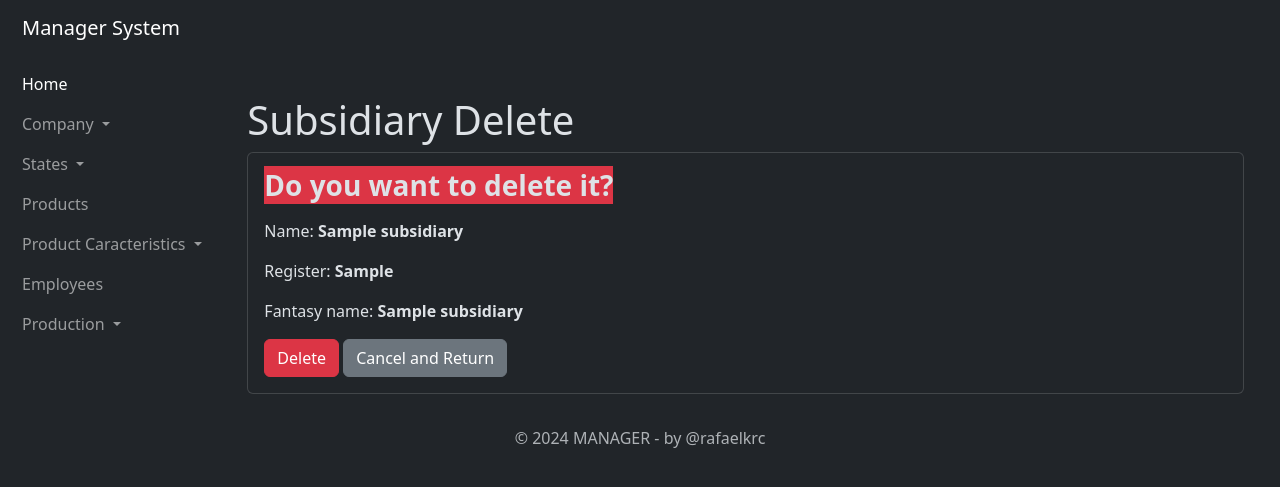
After one commit to Rafaelkrc/manager, a Django app: page /subsidiaries/1/delete/ in a window 1280 px wide. The commit adds this page. Shown: the top 487 px of the page. Run offline with Django 5.2, Linux system fonts and the light colour scheme; tables that the repository leaves empty hold one stand-in row (values such as "Sample post").

Commit message:
created subsidiary update and delete
close #85

```diff
--- /dev/null
+++ b/subsidiaries/templates/subsidiary_delete.html
@@ -0,0 +1,26 @@
+{% extends 'base.html' %}
+{% block title %}Subsidiary Delete{% endblock %}
+
+{% block content %}
+
+<div class="container mt-4">
+    <h3 class="display-6">Subsidiary Delete</h3>
+    <div class="card">
+        <div class="card-body">
+            <h3 class="card-title"><strong class="bg-danger">Do you want to delete it?</strong></h3>
+            <p></p>
+            <p class="card-text">Name: <strong>{{ subsidiary.name }}</strong></p>
+            <p class="card-text">Register: <strong>{{ subsidiary.register }}</strong></p>
+            <p class="card-text">Fantasy name: <strong>{{ subsidiary.fantasy_name }}</strong></p>
+            <form method="post">
+                {% csrf_token %}
+                <button type="submit" class="btn btn-danger">Delete</button>
+                <a href="{% url 'subsidiary_list' %}" class="btn btn-secondary">Cancel and
+                    Return</a>
+            </form>
+        </div>
+    </div>
+</div>
+
+
+{% endblock %}
--- a/subsidiaries/templates/subsidiary_list.html
+++ b/subsidiaries/templates/subsidiary_list.html
@@ -45,6 +45,12 @@ Manager - Subsidiary
                     <a href="{% url 'subsidiary_detail' subsidiary.id %}" class="btn btn-info btn-sm">
                         <i class="bi bi-eye"></i>
                     </a>
+                    <a href="{% url 'subsidiary_update' subsidiary.id %}" class="btn btn-warning btn-sm">
+                        <i class="bi bi-pencil"></i>
+                    </a>
+                    <a href="{% url 'subsidiary_delete' subsidiary.id %}" class="btn btn-danger btn-sm">
+                        <i class="bi bi-trash"></i>
+                    </a>
                 </td>
             </tr>
             {% endfor %}
--- a/subsidiaries/urls.py
+++ b/subsidiaries/urls.py
@@ -5,4 +5,6 @@ urlpatterns = [
     path('subsidiaries/list/', views.SubsidiaryListView.as_view(), name='subsidiary_list'),
     path('subsidiaries/create/', views.SubsidiaryCreateView.as_view(), name='subsidiary_create'),
     path('subsidiaries/<int:pk>/detail/', views.SubsidiaryDetailView.as_view(), name='subsidiary_detail'),
+    path('subsidiaries/<int:pk>/update/', views.SubsidiaryUpdateView.as_view(), name='subsidiary_update'),
+    path('subsidiaries/<int:pk>/delete/', views.SubsidiaryDeleteView.as_view(), name='subsidiary_delete'),
 ]
--- a/subsidiaries/views.py
+++ b/subsidiaries/views.py
@@ -1,4 +1,4 @@
-from django.views.generic import ListView, CreateView, DetailView
+from django.views.generic import ListView, CreateView, DetailView, UpdateView, DeleteView
 from django.urls import reverse_lazy
 from . import models, forms
 
@@ -30,3 +30,16 @@ class SubsidiaryCreateView(CreateView):
 class SubsidiaryDetailView(DetailView):
     model = models.Subsidiary
     template_name = 'subsidiary_detail.html'
+
+
+class SubsidiaryUpdateView(UpdateView):
+    model = models.Subsidiary
+    template_name = 'subsidiary_update.html'
+    form_class = forms.SubsidiaryForm
+    success_url = reverse_lazy('subsidiary_list')
+
+
+class SubsidiaryDeleteView(DeleteView):
+    model = models.Subsidiary
+    template_name = 'subsidiary_delete.html'
+    success_url = reverse_lazy('subsidiary_list')
```
Also changed, not shown: subsidiaries/templates/subsidiary_update.html (added, +23 -0 lines).
